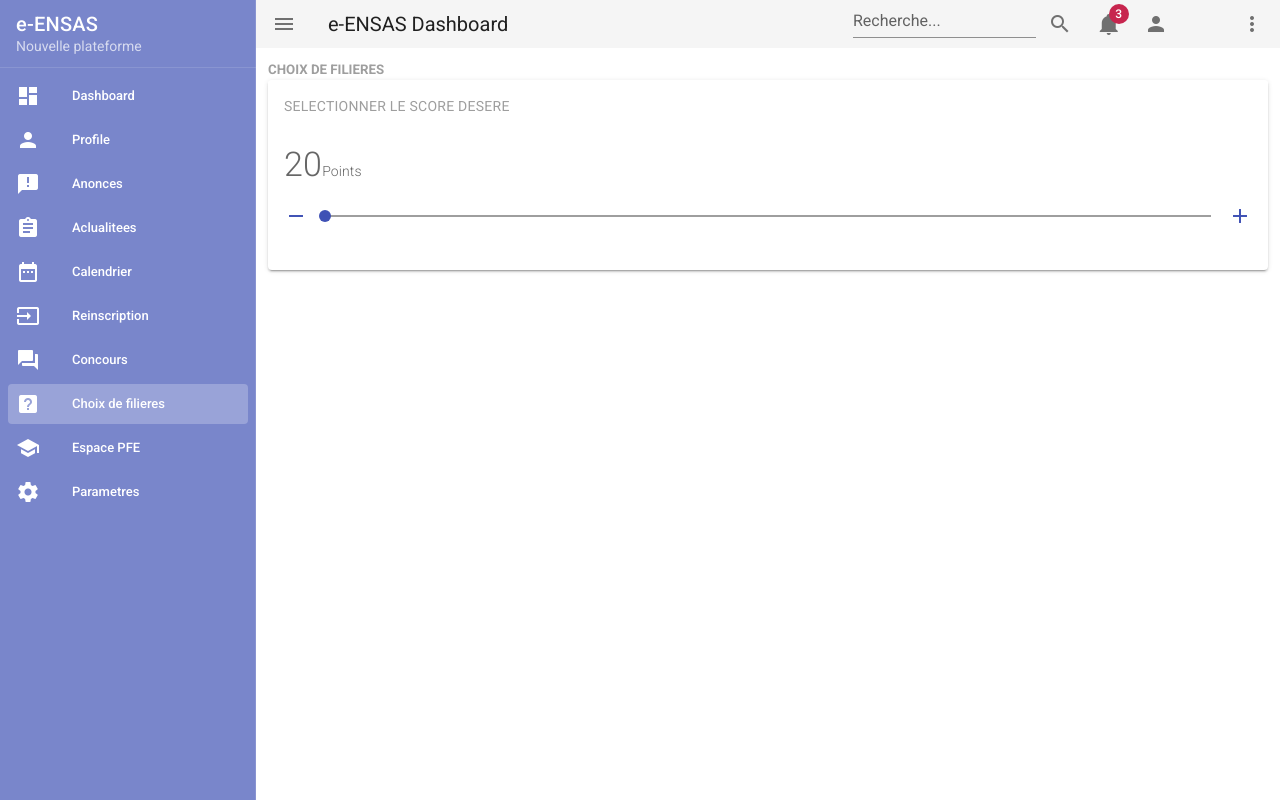
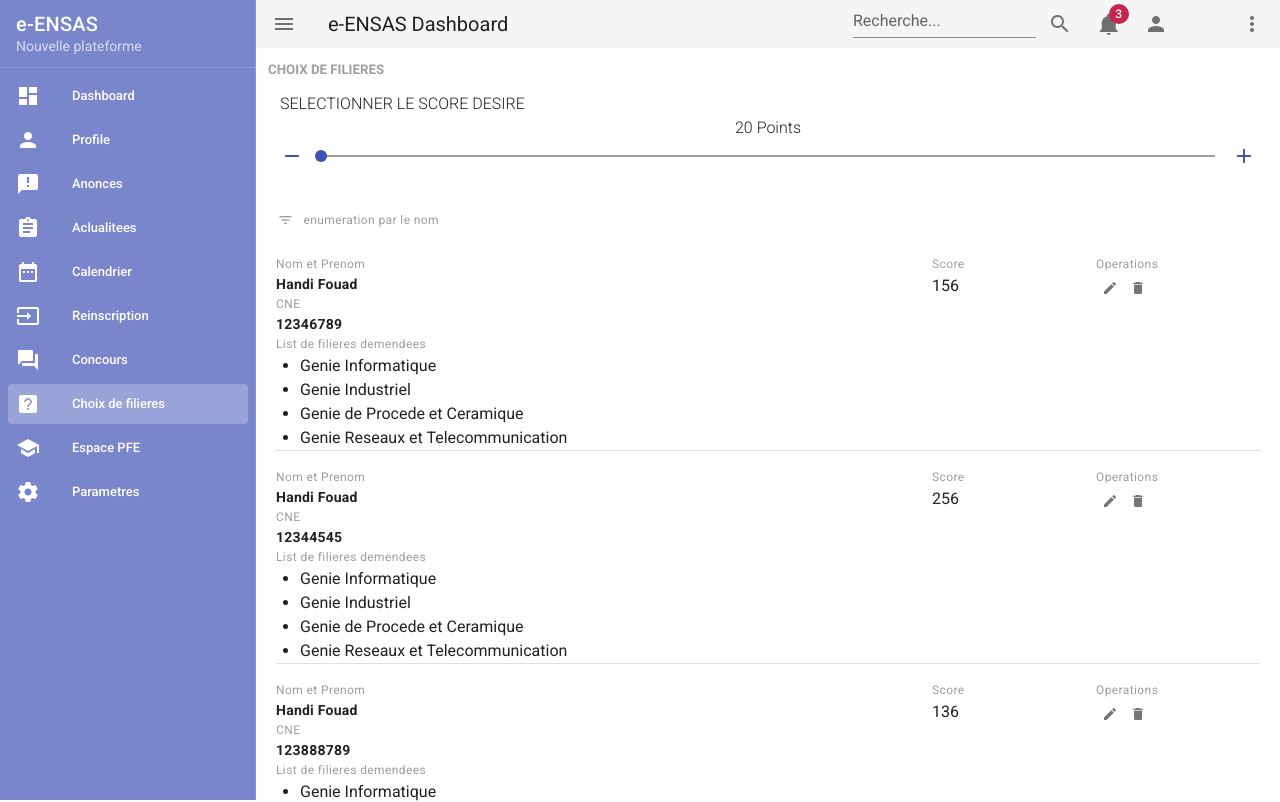
Before and after one commit to hoummani/ENSAS-Website, a Vue app in the folder admin/: page /choix_filieres in a window 1280 px wide. Shown: the top 802 px of the page. Built offline with nearby package versions, Linux system fonts and the light colour scheme; some icons are missing.

Commit message:
on going with choix de filiere component

```diff
--- a/admin/src/components/core/Drawer.vue
+++ b/admin/src/components/core/Drawer.vue
@@ -95,7 +95,11 @@ export default {
         { title: "Calendrier", icon: "date_range", url: "/calendar" },
         { title: "Reinscription", icon: "input", url: "/reinscription" },
         { title: "Concours", icon: "question_answer", url: "/concours" },
-        { title: "Choix de filieres", icon: "mdi-help-box", url: "/choix_filieres" },
+        {
+          title: "Choix de filieres",
+          icon: "mdi-help-box",
+          url: "/choix_filieres"
+        },
         { title: "Espace PFE", icon: "school", url: null },
         { title: "Parametres", icon: "settings", url: null }
       ],
--- a/admin/src/views/ChoixFilieres.vue
+++ b/admin/src/views/ChoixFilieres.vue
@@ -2,47 +2,20 @@
   <div>
     <h5 class="subheading text-uppercase grey--text">Choix de filieres</h5>
     <div>
-
-        <v-card class="mx-auto" >
-          <v-toolbar flat dense>
-            <v-toolbar-title>
-              <span class="body-2 grey--text">SELECTIONNER LE SCORE DESERE</span>
-            </v-toolbar-title>
-          </v-toolbar>
-
-          <v-card-text>
-            <v-layout  mb-4>
+      <v-container>
         <v-flex text-left>
-                <span class="display-1 font-weight-light" v-text="bpm"></span>
-                <span class="subheading font-weight-light mr-1">Points</span>
-                <v-fade-transition>
-                  <v-avatar
-                    v-if="isPlaying"
-                    :color="color"
-                    :style="{
-                animationDuration: animationDuration
-              }"
-                    class="mb-1 v-avatar--metronome"
-                    size="12"
-                  ></v-avatar>
-                </v-fade-transition>
+          <span class="body-3 font-weight-light" v-text="slider.label"></span>
         </v-flex>
-              <!--
-              <v-flex text-right>
-                <v-btn :color="color" texts @click="toggle">
-                  <v-icon >{{ isPlaying ? 'mdi-pause' : 'mdi-play' }}</v-icon>
-                </v-btn>
+        <v-flex text-center>
+          <span class="body-3 font-weight-light">{{ slider.val }} Points</span>
         </v-flex>
-              -->
-            </v-layout>
-
         <v-slider
-              v-model="bpm"
-              :color="color"
+          v-model="slider.val"
+          :thumb-color="color"
           track-color="grey"
           always-dirty
           min="20"
-              max="220"
+          max="500"
         >
           <template v-slot:prepend>
             <v-icon :color="color" @click="decrement">mdi-minus</v-icon>
@@ -52,9 +25,80 @@
             <v-icon :color="color" @click="increment">mdi-plus</v-icon>
           </template>
         </v-slider>
-          </v-card-text>
+      </v-container>
+    </div>
+    <!--   choix de filiere  -->
+    <div>
+      <v-layout class="mb-3">
+        <v-tooltip top>
+          <template v-slot:activator="{ on }">
+            <v-btn
+              small
+              text
+              color="grey"
+              @click="sortedBy('firstName')"
+              v-on="on"
+            >
+              <v-icon left small>filter_list</v-icon>
+              <span class="caption text-lowercase">Enumeration par le nom</span>
+            </v-btn>
+          </template>
+          <span class="caption text-lowercase">Enumeration par le nom</span>
+        </v-tooltip>
+      </v-layout>
+
+      <!-- card list  -->
+
+      <v-card
+        flat
+        class="pa-2"
+        v-for="item in studentChoice"
+        :key="item.cne"
+        v-ripple="{ class: `indigo--text lighten-2` }"
+      >
+        <v-layout row wrap :class="`pa-3 actualite ${item.status}`">
+          <v-flex xs12 sm6 md8>
+            <div class="caption grey--text">Nom et Prenom</div>
+            <div class="body-2 font-weight-bold">
+              {{ item.firstName }} {{ item.lastName }}
+            </div>
+            <div class="caption grey--text">CNE</div>
+            <div class="body-2 font-weight-bold">{{ item.cne }}</div>
+          </v-flex>
+
+          <v-flex xs6 sm4 md2>
+            <div class="caption grey--text">Score</div>
+            <div>{{ item.score }}</div>
+          </v-flex>
+          <!-- operations -->
+          <v-flex xs6 sm2 md2 lg1>
+            <div class="caption grey--text">Operations</div>
+            <div>
+              <v-btn small icon>
+                <v-icon small>edit</v-icon>
+              </v-btn>
+              <v-btn small icon>
+                <v-icon small>delete</v-icon>
+              </v-btn>
+            </div>
+          </v-flex>
+
+          <v-flex xs12 sm6 md12>
+            <div class="caption grey--text">List de filieres demendees</div>
+            <!-- filieres list -->
+            <div>
+              <ul v-for="choice in item.choices" :key="choice.filiere">
+                <li>{{ choice.filiereFullName }}</li>
+              </ul>
+            </div>
+          </v-flex>
+        </v-layout>
+        <v-divider></v-divider>
       </v-card>
-
+      <!--
+        <v-pagination v-model="pagination.page" color="secondary" :total-visible="5" :length="lenPagination" circle>
+      </v-pagination>
+      -->
     </div>
   </div>
 </template>
@@ -63,53 +107,188 @@
 export default {
   data() {
     return {
+      //pagination
+      pagination: {
+        page: 1
+      },
       //slider
-      bpm: 20,
-      interval: null,
-      isPlaying: false
+      slider: {
+        label: "SELECTIONNER LE SCORE DESIRE",
+        val: 20
+      },
+      //students choice
+      studentChoice: [
+        {
+          firstName: "Handi",
+          lastName: "Fouad",
+          cne: "12346789",
+          score: 156,
+          choices: [
+            {
+              ranking: 2,
+              filiere: "info",
+              filiereFullName: "Genie Informatique"
+            },
+            {
+              ranking: 1,
+              filiere: "indus",
+              filiereFullName: "Genie Industriel"
+            },
+            {
+              ranking: 3,
+              filiere: "gpmc",
+              filiereFullName: "Genie de Procede et Ceramique"
+            },
+            {
+              ranking: 4,
+              filiere: "gtr",
+
+              filiereFullName: "Genie Reseaux et Telecommunication"
+            }
+          ]
+        },
+        {
+          firstName: "Handi",
+          lastName: "Fouad",
+          cne: "12344545",
+          score: 256,
+          choices: [
+            {
+              ranking: 2,
+              filiere: "info",
+              filiereFullName: "Genie Informatique"
+            },
+            {
+              ranking: 1,
+              filiere: "indus",
+              filiereFullName: "Genie Industriel"
+            },
+            {
+              ranking: 3,
+              filiere: "gpmc",
+              filiereFullName: "Genie de Procede et Ceramique"
+            },
+            {
+              ranking: 4,
+              filiere: "gtr",
+              filiereFullName: "Genie Reseaux et Telecommunication"
+            }
+          ]
+        },
+        {
+          firstName: "Handi",
+          lastName: "Fouad",
+          cne: "123888789",
+          score: 136,
+          choices: [
+            {
+              ranking: 2,
+              filiere: "info",
+              filiereFullName: "Genie Informatique"
+            },
+            {
+              ranking: 1,
+              filiere: "indus",
+              filiereFullName: "Genie Industriel"
+            },
+            {
+              ranking: 3,
+              filiere: "gpmc",
+              filiereFullName: "Genie de Procede et Ceramique"
+            },
+            {
+              ranking: 4,
+              filiere: "gtr",
+              filiereFullName: "Genie Reseaux et Telecommunication"
+            }
+          ]
+        },
+        {
+          firstName: "Handi",
+          lastName: "Fouad",
+          cne: "190046789",
+          score: 99,
+          choices: [
+            {
+              ranking: 2,
+              filiere: "info",
+              filiereFullName: "Genie Informatique"
+            },
+            {
+              ranking: 1,
+              filiere: "indus",
+              filiereFullName: "Genie Industriel"
+            },
+            {
+              ranking: 3,
+              filiere: "gpmc",
+              filiereFullName: "Genie de Procede et Ceramique"
+            },
+            {
+              ranking: 4,
+              filiere: "gtr",
+              filiereFullName: "Genie Reseaux et Telecommunication"
+            }
+          ]
+        },
+        {
+          firstName: "Handi",
+          lastName: "Fouad",
+          cne: "14444789",
+          score: 34,
+          choices: [
+            {
+              ranking: 2,
+              filiere: "info",
+              filiereFullName: "Genie Informatique"
+            },
+            {
+              ranking: 1,
+              filiere: "indus",
+              filiereFullName: "Genie Industriel"
+            },
+            {
+              ranking: 3,
+              filiere: "gpmc",
+              filiereFullName: "Genie de Procede et Ceramique"
+            },
+            {
+              ranking: 4,
+              filiere: "gtr",
+              filiereFullName: "Genie Reseaux et Telecommunication"
+            }
+          ]
+        }
+      ]
     };
   },
   computed: {
     color() {
-      if (this.bpm < 100) return "indigo";
-      if (this.bpm < 125) return "teal";
-      if (this.bpm < 140) return "green";
-      if (this.bpm < 175) return "orange";
-      return "red";
+      if (this.slider.val < 100) return "indigo";
+      if (this.slider.val < 200) return "teal";
+      if (this.slider.val < 300) return "green";
+      if (this.slider.val < 400) return "orange";
+      return "primary";
     },
     animationDuration() {
       return `${60 / this.bpm}s`;
+    },
+    lenPagination() {
+      return this.studentChoice.length;
     }
   },
   methods: {
     decrement() {
-      this.bpm--;
+      this.slider.val--;
     },
     increment() {
-      this.bpm++;
+      this.slider.val++;
     },
-    toggle() {
-      this.isPlaying = !this.isPlaying;
+    sortedBy(prop) {
+      this.studentChoice.sort((a, b) => (a[prop] < b[prop] ? -1 : 1));
     }
   }
 };
 </script>
 
-
-<style lang="scss" scoped>
-@keyframes metronome-example {
-  from {
-    transform: scale(0.5);
-  }
-
-  to {
-    transform: scale(1);
-  }
-}
-
-.v-avatar--metronome {
-  animation-name: metronome-example;
-  animation-iteration-count: infinite;
-  animation-direction: alternate;
-}
-</style>
+<style lang="scss" scoped></style>
--- a/admin/src/views/Reinscription.vue
+++ b/admin/src/views/Reinscription.vue
@@ -10,7 +10,6 @@
               :items="filieres"
               v-model="filiere_selected"
               v-on:change="filiereSelected"
-
               item-text="name"
               item-value="value"
             ></v-select>
@@ -21,7 +20,6 @@
               :items="levels"
               v-model="level_selected"
               v-on:change="levelSelected"
-
               item-text="name"
               item-value="value"
             ></v-select>
@@ -366,8 +364,7 @@ export default {
 
     //filter select
     filiereSelected() {},
-    levelSelected() {},
-
+    levelSelected() {}
   }
 };
 </script>
```
Also changed, not shown: admin/src/views/Concours.vue (+40 -18 lines). Lines whose indentation alone changed are shown as unchanged.
